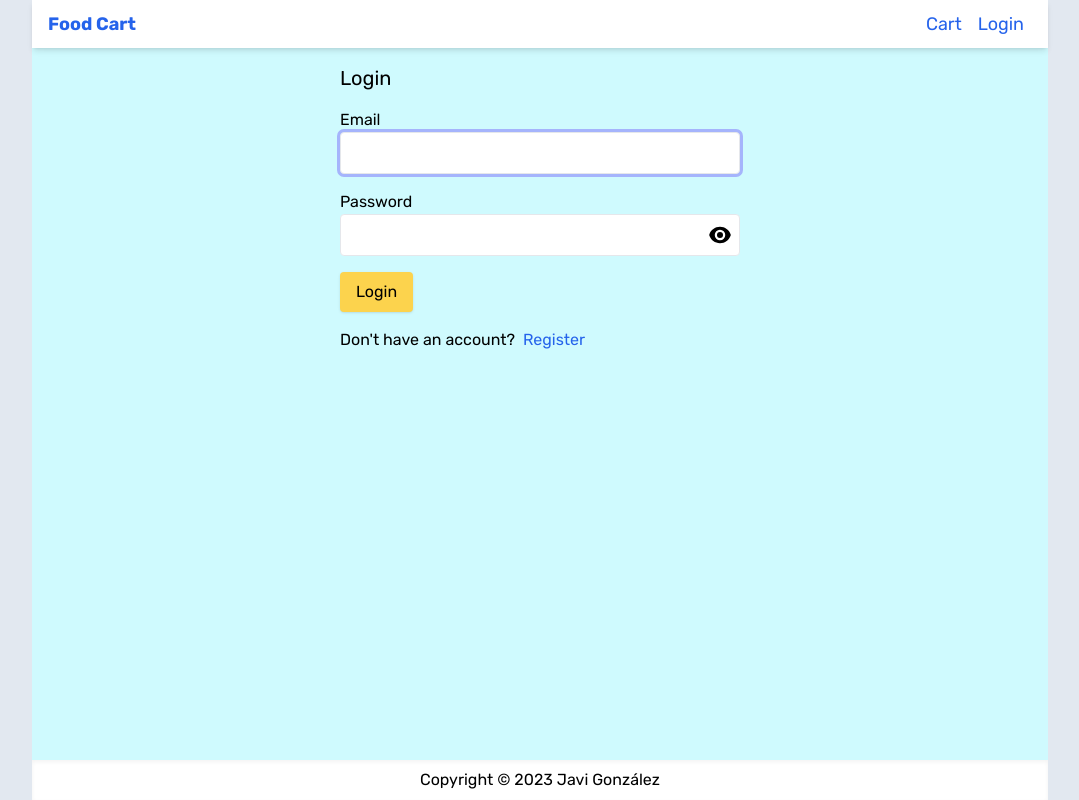
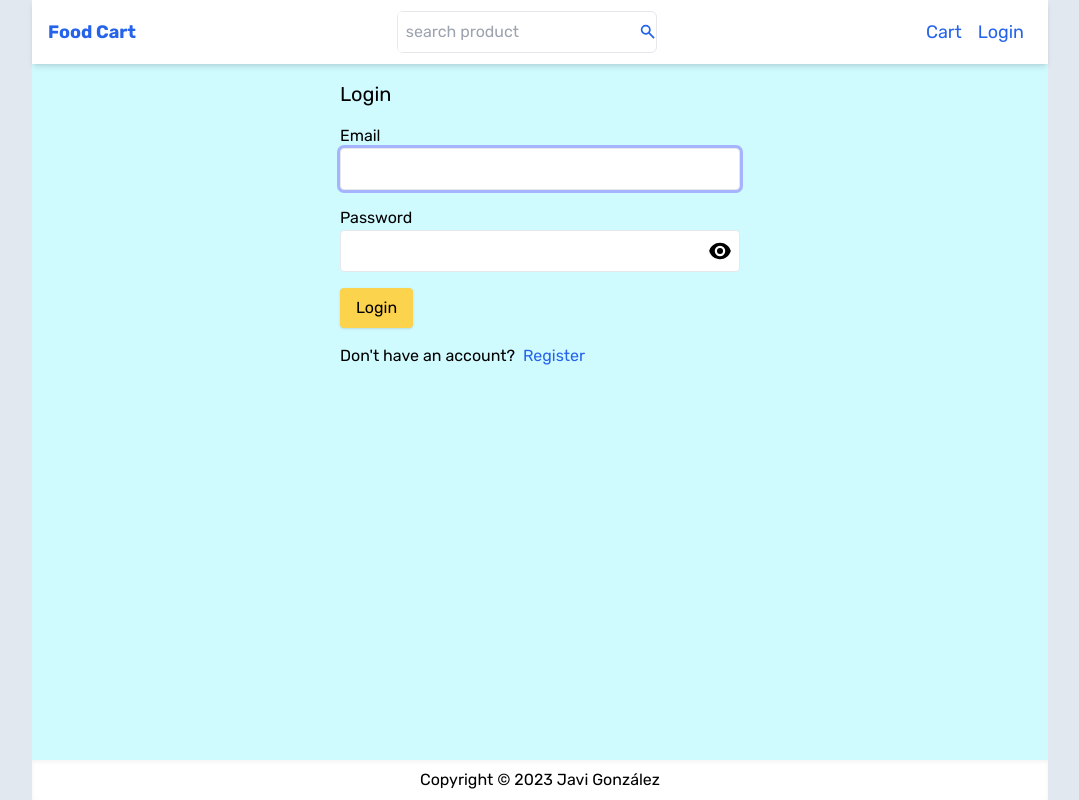
Before and after one commit to javigondeveloper/food-cart-project, a Next.js app: page /login in a window 1280 px wide. Shown: the whole page, without its empty margins (100-1179 px from the left). Built offline with nearby package versions, Linux system fonts and the light colour scheme; no server answers.

Commit message:
create search-products feature

```diff
--- a/components/Layout.jsx
+++ b/components/Layout.jsx
@@ -1,11 +1,14 @@
 import { useContext, useEffect, useState } from 'react';
 import Head from 'next/head';
 import Link from 'next/link';
-import { ToastContainer } from 'react-toastify';
+import { ToastContainer, toast } from 'react-toastify';
 import { signOut, useSession } from 'next-auth/react';
 import 'react-toastify/dist/ReactToastify.css';
 import { Store } from '@/store';
 import MenuBox from './MenuBox';
+import SearchIcon from './icons/SearchIcon';
+import { getError } from '@/utils/error';
+import getQuantityUpdated from '@/utils/getQuantityUpdated';
 
 export default function Layout({ title, children }) {
   const { status, data: session } = useSession();
@@ -13,6 +16,7 @@ export default function Layout({ title, children }) {
   const { state, dispatch } = useContext(Store);
   const { cart } = state;
   const [cartItemsCount, setCartItemsCount] = useState(0);
+  const [searchInput, setSearchInput] = useState('');
 
   useEffect(() => {
     setCartItemsCount(cart.cartItems.reduce((a, c) => a + c.quantity, 0));
@@ -22,6 +26,30 @@ export default function Layout({ title, children }) {
     dispatch({ type: 'CART_RESET' });
     signOut({ callbackUrl: '/login' });
   };
+
+  const handleChangeSearchInput = (event) => {
+    setSearchInput(event.target.value);
+  };
+
+  const searchProduct = async (product) => {
+    try {
+      const response = await fetch(`/api/products/search?product=${product}`);
+      const { result } = await response.json();
+
+      const productsWhitStock = result.filter((p) => p.stock > 0);
+      productsWhitStock.forEach(
+        (p) => (p.stockAvailable = getQuantityUpdated(cart.cartItems, p))
+      );
+
+      dispatch({
+        type: 'SET_PRODUCTS_AVAILABLES',
+        payload: productsWhitStock,
+      });
+    } catch (error) {
+      toast.error(getError(error));
+    }
+  };
+
   return (
     <>
       <Head>
@@ -30,16 +58,32 @@ export default function Layout({ title, children }) {
       </Head>
       <ToastContainer position="bottom-center" limit={1} />
       <div className="  flex min-h-screen flex-col justify-between bg-cyan-100">
-        <header className="z-20  fixed top-0 left-0 w-full ">
+        <header className="z-20  fixed top-0 left-0 w-full  ">
           {/* navBar */}
-          <nav className=" flex h-12 px-4 items-center justify-between shadow-md  bg-white     lg:mx-[calc((100%-1016px)/2)]">
-            <Link href="/" className="text-lg font-bold">
+          <nav className=" flex whitespace-nowrap gap-2 h-16 px-4  items-center justify-between shadow-md  bg-white lg:mx-[calc((100%-1016px)/2)]">
+            <Link href="/" className="text-lg font-bold whitespace-nowrap">
               Food Cart
             </Link>
 
+            {/* search input */}
+            <div className="flex shrink gap-1 min-w-[140px]  border rounded-md items-center">
+              <input
+                type="text"
+                className="w-full focus:ring-0 border-none"
+                placeholder="search product"
+                name="searchInput"
+                value={searchInput}
+                onChange={handleChangeSearchInput}
+              />
+              <SearchIcon
+                className="w-[1.2rem] h-[1.2rem] fill-blue-600 "
+                onClick={() => searchProduct(searchInput)}
+              />
+            </div>
+
             {/* cart menu item */}
-            <div>
-              <Link href="/cart" className=" p-2 text-lg">
+            <div className="flex items-center">
+              <Link href="/cart" className="hidden md:block p-2 text-lg">
                 Cart
                 {cartItemsCount > 0 && (
                   <span className="ml-1 rounded-full bg-red-600 px-2 py-1 text-xs font-bold text-white">
@@ -52,7 +96,11 @@ export default function Layout({ title, children }) {
               {status === 'loading' ? (
                 'Loading'
               ) : session?.user ? (
-                <MenuBox session={session} clickHandler={logoutClickHandler} />
+                <MenuBox
+                  session={session}
+                  clickHandler={logoutClickHandler}
+                  cartItemsCount={cartItemsCount}
+                />
               ) : (
                 <Link href="/login" className="p-2 text-lg">
                   Login
@@ -62,7 +110,7 @@ export default function Layout({ title, children }) {
           </nav>
         </header>
 
-        <main className="container flex flex-col mx-auto mt-16 px-4 flex-grow ">
+        <main className="container flex flex-col mx-auto mt-[80px] px-4 flex-grow ">
           {children}
         </main>
 
--- a/components/ProductItem.jsx
+++ b/components/ProductItem.jsx
@@ -20,7 +20,6 @@ export default function ProductItem({ product }) {
         }`}
       >
         <div className=" relative  w-full h-2/3 max-h-[240px] flex justify-center items-center bg-white rounded-lg">
-          {/* <div className=" relative  w-full h-2/3 flex justify-center items-center bg-white rounded-lg"> */}
           <Link href={`/product/${product.slug}`} className=" h-fit">
             <img
               src={product.image}
--- /dev/null
+++ b/components/icons/SearchIcon.jsx
@@ -0,0 +1,14 @@
+function SearchIcon({ onClick, className }) {
+  return (
+    <svg
+      xmlns="http://www.w3.org/2000/svg"
+      viewBox="0 -960 960 960"
+      onClick={onClick}
+      className={className}
+    >
+      <path d="M795-93 526-361q-29 22.923-68.459 35.962Q418.082-312 372-312q-115.162 0-195.081-80Q97-472 97-585t80-193q80-80 193.5-80t193 80Q643-698 643-584.85q0 44.85-12.5 83.35Q618-463 593-429l270 268-68 68ZM371.353-406q74.897 0 126.272-52.25T549-585q0-74.5-51.522-126.75T371.353-764q-75.436 0-127.895 52.25Q191-659.5 191-585t52.311 126.75Q295.623-406 371.353-406Z" />
+    </svg>
+  );
+}
+
+export default SearchIcon;
--- /dev/null
+++ b/pages/api/products/search.js
@@ -0,0 +1,19 @@
+import { default as Product } from '@/models/Product';
+import { default as db } from '@/utils/db';
+
+const searchProduct = async (req, res) => {
+  await db.connect();
+  const { product } = req.query;
+  const productToSearch = new RegExp(product, 'i');
+  const result = await Product.find({
+    $or: [
+      { name: productToSearch },
+      { category: productToSearch },
+      { brand: productToSearch },
+    ],
+  });
+  db.disconnect();
+  res.send({ result });
+};
+
+export default searchProduct;
--- a/pages/api/seed.js
+++ b/pages/api/seed.js
@@ -1,12 +1,12 @@
 import db from '@/utils/db';
-import User from '@/models/User';
+// import User from '@/models/User';
 import data from '@/utils/data';
 import Product from '@/models/Product';
 
 const handler = async (req, res) => {
   await db.connect();
-  await User.deleteMany();
-  await User.insertMany(data.users);
+  // await User.deleteMany();
+  // await User.insertMany(data.users);
   await Product.deleteMany();
   await Product.insertMany(data.products);
   await db.disconnect();
--- a/pages/index.js
+++ b/pages/index.js
@@ -26,9 +26,13 @@ export default function Home({ products }) {
   return (
     <Layout title="Home Page">
       <div className=" flex flex-wrap justify-around">
-        {productsAvailables.map((product, index) => (
-          <ProductItem product={product} key={index} />
-        ))}
+        {productsAvailables.length === 0 ? (
+          <h1>Product not available</h1>
+        ) : (
+          productsAvailables.map((product, index) => (
+            <ProductItem product={product} key={index} />
+          ))
+        )}
       </div>
     </Layout>
   );
--- a/pages/product/[slug].jsx
+++ b/pages/product/[slug].jsx
@@ -39,7 +39,7 @@ export default function ProductScreen(props) {
           back to products
         </Link>
       </div>
-      <div className="grid   p-4 md:p-8 md:grid-cols-4 md:gap-3 md:h-min bg-sky-50 ">
+      <div className="grid   p-4 md:p-8 md:grid-cols-4 md:gap-3 md:h-min  ">
         <div className=" md:col-span-2 relative ">
           <img
             className="m-auto rounded-lg max-h-[200px] "
--- a/utils/data.js
+++ b/utils/data.js
@@ -72,6 +72,20 @@ const data = {
       price: 4.0,
       currency: 'EUR',
     },
+    {
+      name: 'white wine',
+      slug: 'white-wine',
+      brand: 'luxurys',
+      category: 'wine',
+      description:
+        'Lorem ipsum dolor sit amet, consectetur adipiscing elit. Ut faucibus auctor justo non pharetra. Suspendisse ut maximus sapien. Lorem ipsum dolor sit amet, consectetur adipiscing elit. In vitae laoreet tellus. Mauris in felis vehicula, ullamcorper mauris sed, vulputate elit. Nam iaculis nulla nisi, vitae facilisis magna placerat id. Nullam bibendum ultricies lectus in mattis. Nulla vehicula est vel tincidunt posuere. Etiam scelerisque arcu nec ligula posuere efficitur. In vitae tristique ligula. Donec ac leo in orci accumsan gravida. Donec venenatis volutpat augue, nec facilisis libero ultrices et. Phasellus nulla neque, viverra vel est ac, imperdiet suscipit lacus.',
+      image: '/images/white-wine.jpg',
+      rating: 4.4,
+      reviews: 8,
+      stock: 20,
+      price: 4.0,
+      currency: 'EUR',
+    },
   ],
   users: [
     {
```
Also changed, not shown: public/images/white-wine.jpg (added), 1 other file (tests, documents, lock files or other folders).
